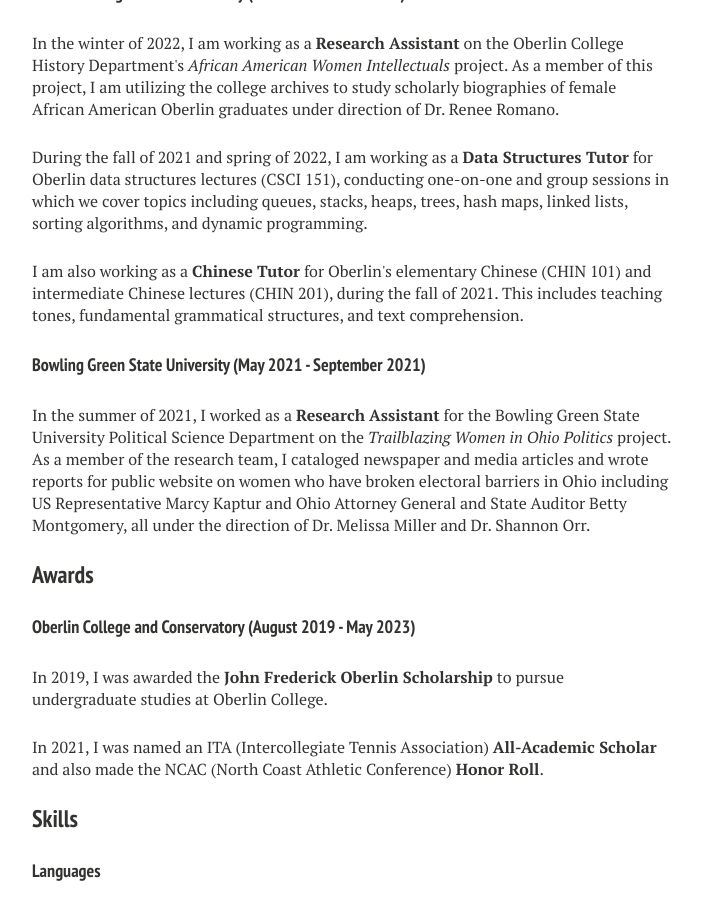
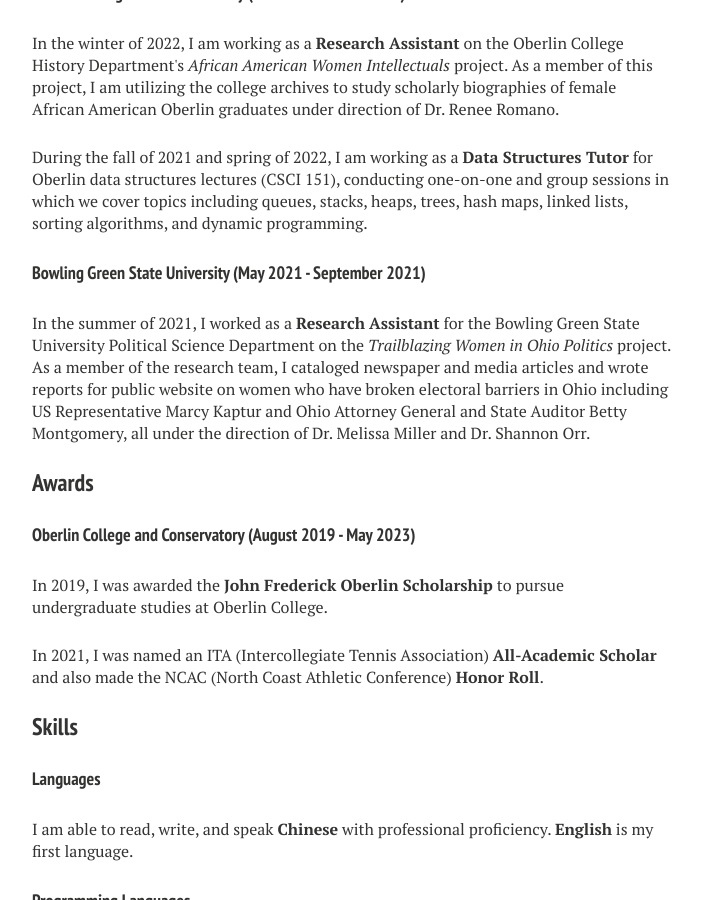
Before and after one commit to nathanenglehart/nathanenglehart.github.io, a Jekyll site: the page built from cv.md, in a window 1280 px wide and 900 px high, scrolled down 718 px. Shown: the whole window, without its empty margins (288-990 px from the left). Built offline with Jekyll 4.4.1, drawn with Linux system fonts in a browser that asks for light colours; nearby versions of some CDN libraries.

Commit message:
Update cv.html

```diff
--- a/_layouts/cv.html
+++ b/_layouts/cv.html
@@ -62,7 +62,7 @@
       <h4>Oberlin College and Conservatory (October 2021 - Present)</h4>
       <p class="paragraph">In the winter of 2022, I am working as a <strong>Research Assistant</strong> on the Oberlin College History Department's <i>African American Women Intellectuals</i> project. As a member of this project, I am utilizing the college archives to study scholarly biographies of female African American Oberlin graduates under direction of Dr. Renee Romano. </p>
       <p style="margin-top: 1.625rem !important;" class="paragraph">During the fall of 2021 and spring of 2022, I am working as a <strong>Data Structures Tutor</strong> for Oberlin data structures lectures (CSCI 151), conducting one-on-one and group sessions in which we cover topics including queues, stacks, heaps, trees, hash maps, linked lists, sorting algorithms, and dynamic programming.</p>
-      <p style="margin-top: 1.625rem !important;" class="paragraph">I am also working as a <strong>Chinese Tutor</strong> for Oberlin's elementary Chinese (CHIN 101) and intermediate Chinese lectures (CHIN 201), during the fall of 2021. This includes teaching tones, fundamental grammatical structures, and text comprehension. </p>
+      <!--<p style="margin-top: 1.625rem !important;" class="paragraph">I am also working as a <strong>Chinese Tutor</strong> for Oberlin's elementary Chinese (CHIN 101) and intermediate Chinese lectures (CHIN 201), during the fall of 2021. This includes teaching tones, fundamental grammatical structures, and text comprehension. </p>-->
 
       <h4>Bowling Green State University (May 2021 - September 2021)</h4>
       <p class="paragraph">In the summer of 2021, I worked as a <strong>Research Assistant</strong> for the Bowling Green State University Political Science Department on the <i>Trailblazing Women in Ohio Politics</i> project. As a member of the research team, I cataloged newspaper and media articles and wrote reports for public website on women who have broken electoral barriers in Ohio including US Representative Marcy Kaptur and Ohio Attorney General and State Auditor Betty Montgomery, all under the direction of Dr. Melissa Miller and Dr. Shannon Orr.</p>
```
